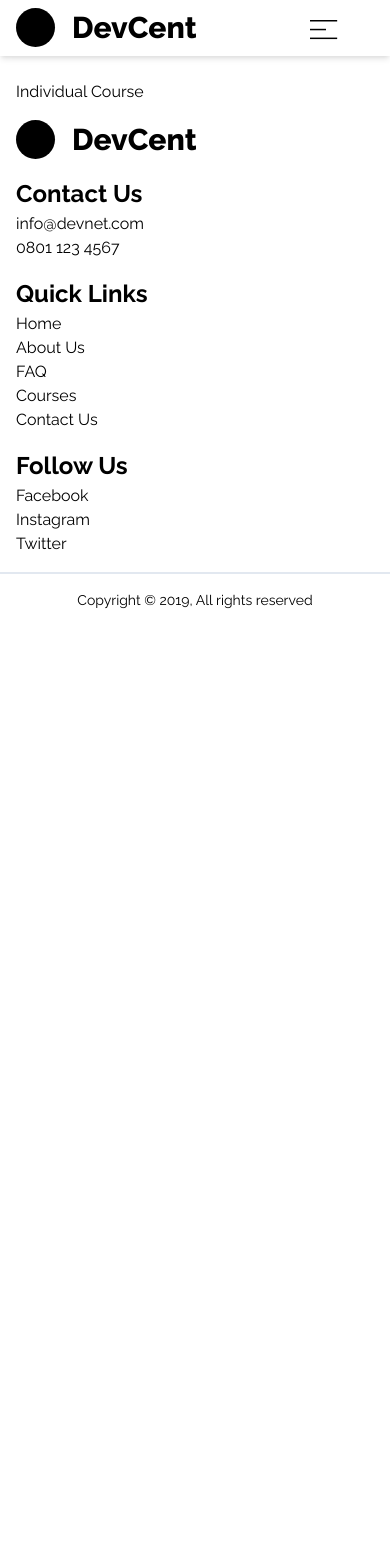
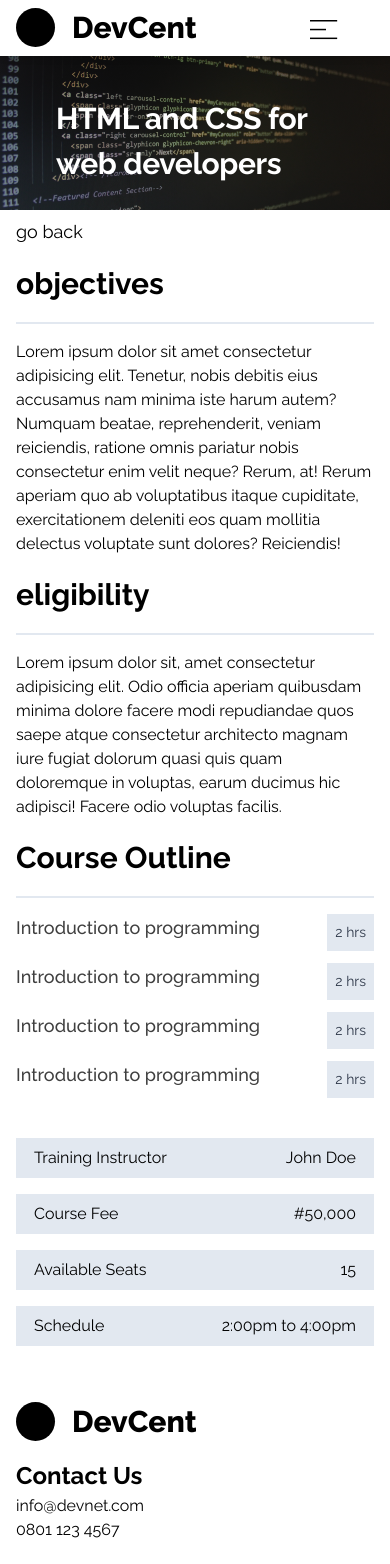
Before and after one commit to mrayor/dev-cent, a React (Create React App) app: page /courses/course in a window 390 px wide. Shown: the top 1564 px of the page. Before the commit the page ends 844 px from the top, so only its background shows below. Built offline with nearby package versions, Linux system fonts and the light colour scheme.

Commit message:
completed mobile frontend of course page

```diff
--- /dev/null
+++ b/src/components/CourseDetail.js
@@ -0,0 +1,16 @@
+import React from "react";
+import PropTypes from "prop-types";
+
+const CourseDetail = props => {
+  return (
+    <div className="bg-gray-300 border-2 py-2 px-4 text-black leading-tight flex justify-between my-4">
+      <p>{props.val1}</p>
+      <p>{props.val2}</p>
+    </div>
+  );
+};
+CourseDetail.propTypes = {
+  val1: PropTypes.string.isRequired,
+  val2: PropTypes.string.isRequired
+};
+export default CourseDetail;
--- /dev/null
+++ b/src/components/CourseOutline.js
@@ -0,0 +1,24 @@
+import React from "react";
+import PropTypes from "prop-types";
+
+const CourseOutline = props => {
+  return (
+    <React.Fragment>
+      <div className="flex justify-between my-3">
+        <h1 className="font-medium text-lg text-black opacity-75">
+          {props.topic}
+        </h1>
+        <div className="bg-gray-300 hover:bg-gray-400 text-gray-800 py-2 px-2 rounded inline-flex items-center text-sm">
+          <span>{props.time}</span>
+        </div>
+      </div>
+    </React.Fragment>
+  );
+};
+
+CourseOutline.propTypes = {
+  topic: PropTypes.string.isRequired,
+  time: PropTypes.string.isRequired
+};
+
+export default CourseOutline;
--- a/src/components/pages/Course.js
+++ b/src/components/pages/Course.js
@@ -1,11 +1,58 @@
 import React from "react";
+import { Link } from "react-router-dom";
+import PropTypes from "prop-types";
+import CourseHeaderSection from "../sections/CourseHeaderSection";
+import code from "../../images/code.png";
+import CourseDescriptionSection from "../sections/CourseDescriptionSection";
+import CourseOutline from "../CourseOutline";
+import CourseDetail from "../CourseDetail";
 
 const Course = () => {
   return (
-    <div className="container mx-auto pt-20">
-      <h1>Individual Course</h1>
-    </div>
+    <React.Fragment>
+      <CourseHeaderSection
+        image={code}
+        title="HTML and CSS for web developers"
+      />
+      <div className="container my-2">
+        <Link to="/courses" className="text-lg hover:text-red-600">
+          {" "}
+          go back
+        </Link>
+        <div>
+          <CourseDescriptionSection
+            title="objectives"
+            content="Lorem ipsum dolor sit amet consectetur adipisicing elit. Tenetur, nobis debitis eius accusamus nam minima iste harum autem? Numquam beatae, reprehenderit, veniam reiciendis, ratione omnis pariatur nobis consectetur enim velit neque? Rerum, at! Rerum aperiam quo ab voluptatibus itaque cupiditate, exercitationem deleniti eos quam mollitia delectus voluptate sunt dolores? Reiciendis!"
+          />
+          <CourseDescriptionSection
+            title="eligibility"
+            content="Lorem ipsum dolor sit, amet consectetur adipisicing elit. Odio officia aperiam quibusdam minima dolore facere modi repudiandae quos saepe atque consectetur architecto magnam iure fugiat dolorum quasi quis quam doloremque in voluptas, earum ducimus hic adipisci! Facere odio voluptas facilis."
+          />
+        </div>
+        <div className="my-4">
+          <h1 className="font-bold text-3xl">Course Outline</h1>
+          <div className="my-4 border-b-2" />
+        </div>
+        <div className="mb-10">
+          <CourseOutline topic="Introduction to programming" time="2 hrs" />
+          <CourseOutline topic="Introduction to programming" time="2 hrs" />
+          <CourseOutline topic="Introduction to programming" time="2 hrs" />
+          <CourseOutline topic="Introduction to programming" time="2 hrs" />
+        </div>
+        <div className="mb-10">
+          <CourseDetail val1="Training Instructor" val2="John Doe" />
+          <CourseDetail val1="Course Fee" val2="#50,000" />
+          <CourseDetail val1="Available Seats" val2="15" />
+          <CourseDetail val1="Schedule" val2="2:00pm to 4:00pm" />
+        </div>
+      </div>
+    </React.Fragment>
   );
 };
 
+CourseDescriptionSection.propTypes = {
+  title: PropTypes.string.isRequired,
+  content: PropTypes.string.isRequired
+};
+
 export default Course;
--- /dev/null
+++ b/src/components/sections/CourseDescriptionSection.js
@@ -0,0 +1,17 @@
+import React from "react";
+
+const CourseDescriptionSection = props => {
+  return (
+    <React.Fragment>
+      <div className="my-4">
+        <h1 className="font-bold text-3xl">{props.title}</h1>
+        <div className="my-4 border-b-2" />
+      </div>
+      <div>
+        <p>{props.content}</p>
+      </div>
+    </React.Fragment>
+  );
+};
+
+export default CourseDescriptionSection;
--- /dev/null
+++ b/src/components/sections/CourseHeaderSection.js
@@ -0,0 +1,32 @@
+import React from "react";
+import PropTypes from "prop-types";
+
+const CourseHeaderSection = props => {
+  return (
+    <div
+      style={{
+        background: `linear-gradient(rgba(20, 20, 20, .5),rgba(20, 20, 20, .5)),url(${
+          props.image
+        })`,
+        backgroundSize: "cover",
+        backgroundRepeat: "no-repeat",
+        height: "auto"
+      }}
+      className="bg-no-repeat bg-cover"
+    >
+      {" "}
+      <div className="pt-20 container py-2">
+        <div className="tracking-tight text-white p-4 ">
+          <h1 className="text-3xl font-bold px-6">{props.title}</h1>
+        </div>
+      </div>
+    </div>
+  );
+};
+
+CourseHeaderSection.propTypes = {
+  image: PropTypes.string.isRequired,
+  title: PropTypes.string.isRequired
+};
+
+export default CourseHeaderSection;
```
Also changed, not shown: src/images/code.png (added).
